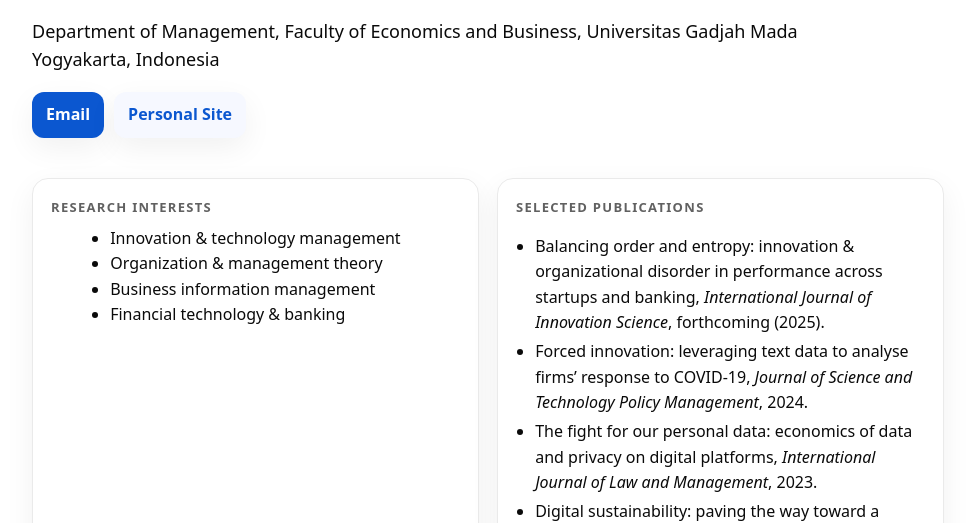
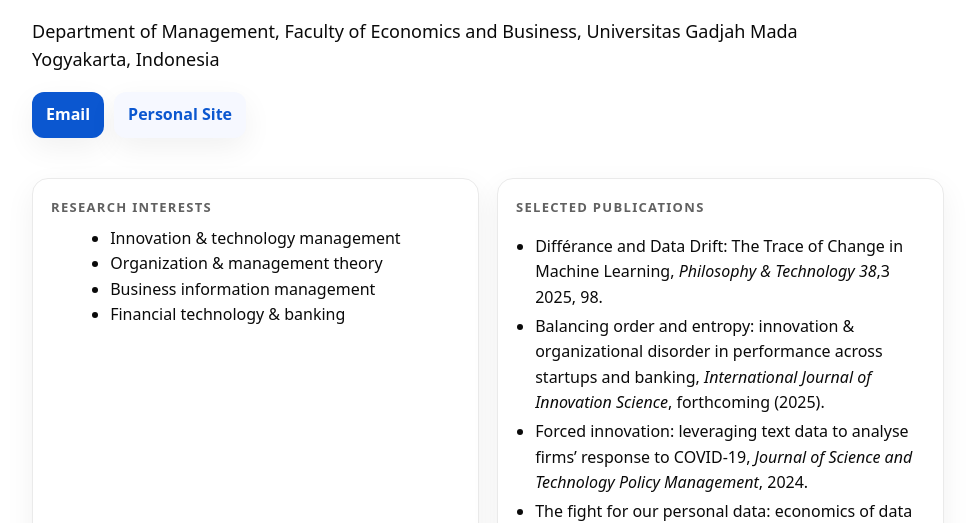
Before and after one commit to nofieiman/nofieiman.github.io, a plain HTML site: page index.html in a window 1280 px wide. Shown: the part 246-769 px from the top of the page, without its empty margins (152-1127 px from the left). Drawn offline with Linux system fonts and the light colour scheme.

Commit message:
Update index.html

```diff
--- a/index.html
+++ b/index.html
@@ -46,6 +46,7 @@
     <div class="block">
       <h2 class="eyebrow">Selected publications</h2>
       <ul class="list compact">
+        <li>Différance and Data Drift: The Trace of Change in Machine Learning, <em>Philosophy & Technology 38</em>,3 2025, 98.</li>
         <li>Balancing order and entropy: innovation & organizational disorder in performance across startups and banking, <em>International Journal of Innovation Science</em>, forthcoming (2025).</li>
         <li>Forced innovation: leveraging text data to analyse firms’ response to COVID‑19, <em>Journal of Science and Technology Policy Management</em>, 2024.</li>
         <li>The fight for our personal data: economics of data and privacy on digital platforms, <em>International Journal of Law and Management</em>, 2023.</li>
```
